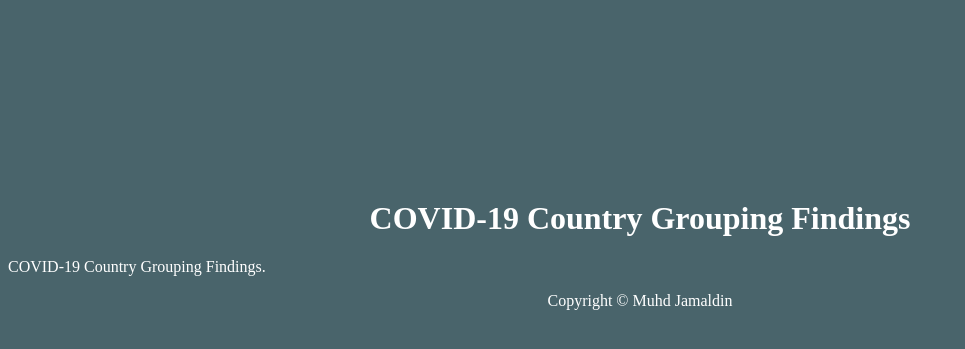
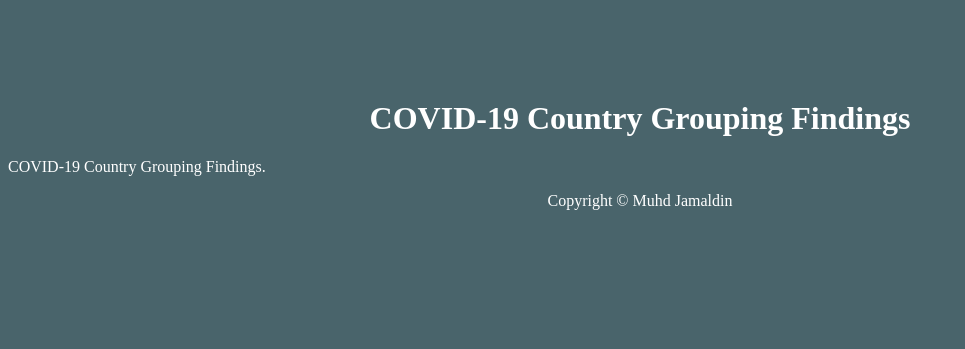
Before and after one commit to Md-Khid/Md-Khid, a Jekyll site: the page findings/1.html, which Jekyll copies as it is, in a window 1280 px wide. Shown: the top 349 px of the page, without its empty margins (0-965 px from the left). Built offline with Jekyll 4.4.1, drawn with Linux system fonts in a browser that asks for light colours.

Commit message:
Update 1.html

```diff
--- a/findings/1.html
+++ b/findings/1.html
@@ -14,7 +14,7 @@
         }
         .brand-heading {
             text-align: center; /* Center align the text */
-            margin-top: 200px; /* Move the element 50px down from the top */
+            margin-top: 100px; /* Move the element 50px down from the top */
         }
     </style>
 </head>
```
